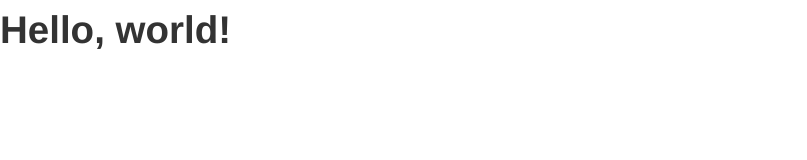
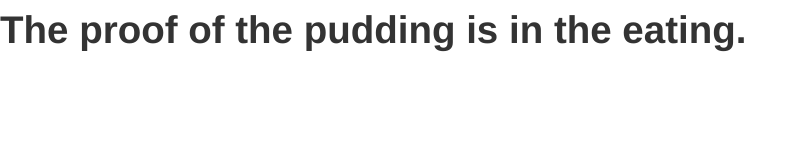
Before and after one commit to klagits/webeng2013, a plain HTML site: page bootstrap/index.html in a window 1280 px wide. Shown: the whole page, without its empty margins (0-807 px from the left). Drawn offline with nearby package versions, Linux system fonts and the light colour scheme.

Commit message:
bootstrap commit1

```diff
--- a/bootstrap/index.html
+++ b/bootstrap/index.html
@@ -7,7 +7,7 @@
     <link href="css/bootstrap.min.css" rel="stylesheet" media="screen">
     </head>
     <body>
-    <h1>Hello, world!</h1>
+    <h1>The proof of the pudding is in the eating.</h1>
     <script src="http://code.jquery.com/jquery.js"></script>
     <script src="js/bootstrap.min.js"></script>
     </body>
```
